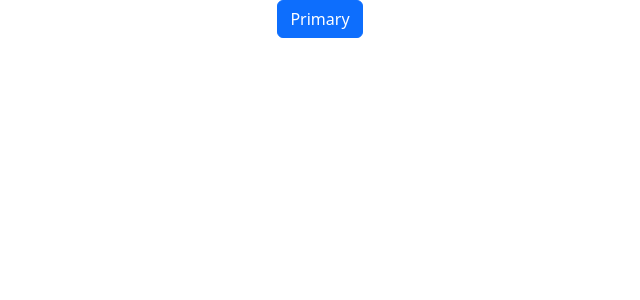
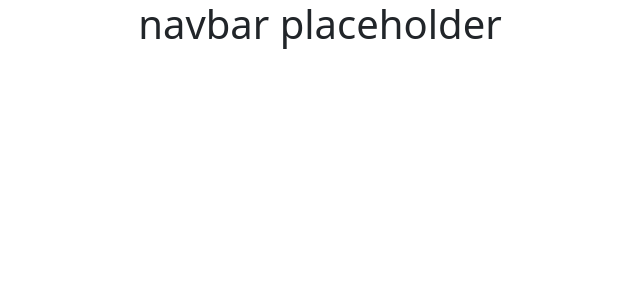
Before and after one commit to douglas86/ci-drp-react, a React (Create React App) app: page / in a window 1280 px wide. Shown: the top 300 px of the page, without its empty margins (320-960 px from the left). Built offline with nearby package versions, Linux system fonts and the light colour scheme.

Commit message:
created: NavBar component

```diff
--- /dev/null
+++ b/src/components/NavBar.jsx
@@ -0,0 +1,7 @@
+const NavBar = () => {
+    return (
+        <h1>navbar placeholder</h1>
+    )
+}
+
+export default NavBar;
--- a/src/constructors/App.jsx
+++ b/src/constructors/App.jsx
@@ -1,11 +1,11 @@
-import Button from 'react-bootstrap/Button'
+import NavBar from "../components/NavBar";
 
 import '../styles/App.css';
 
 const App = () => {
     return (
         <div className="App">
-            <Button variant="primary">Primary</Button>
+            <NavBar/>
         </div>
     )
 }
```
